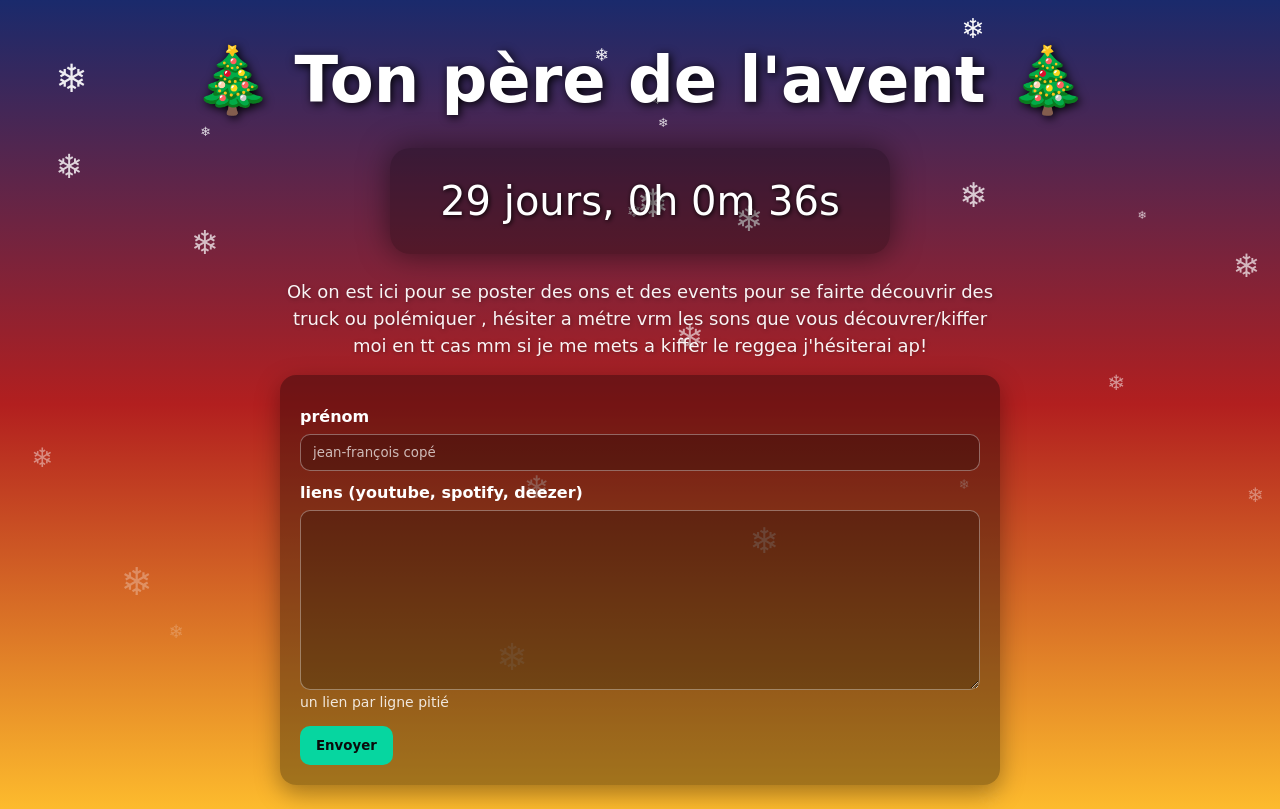
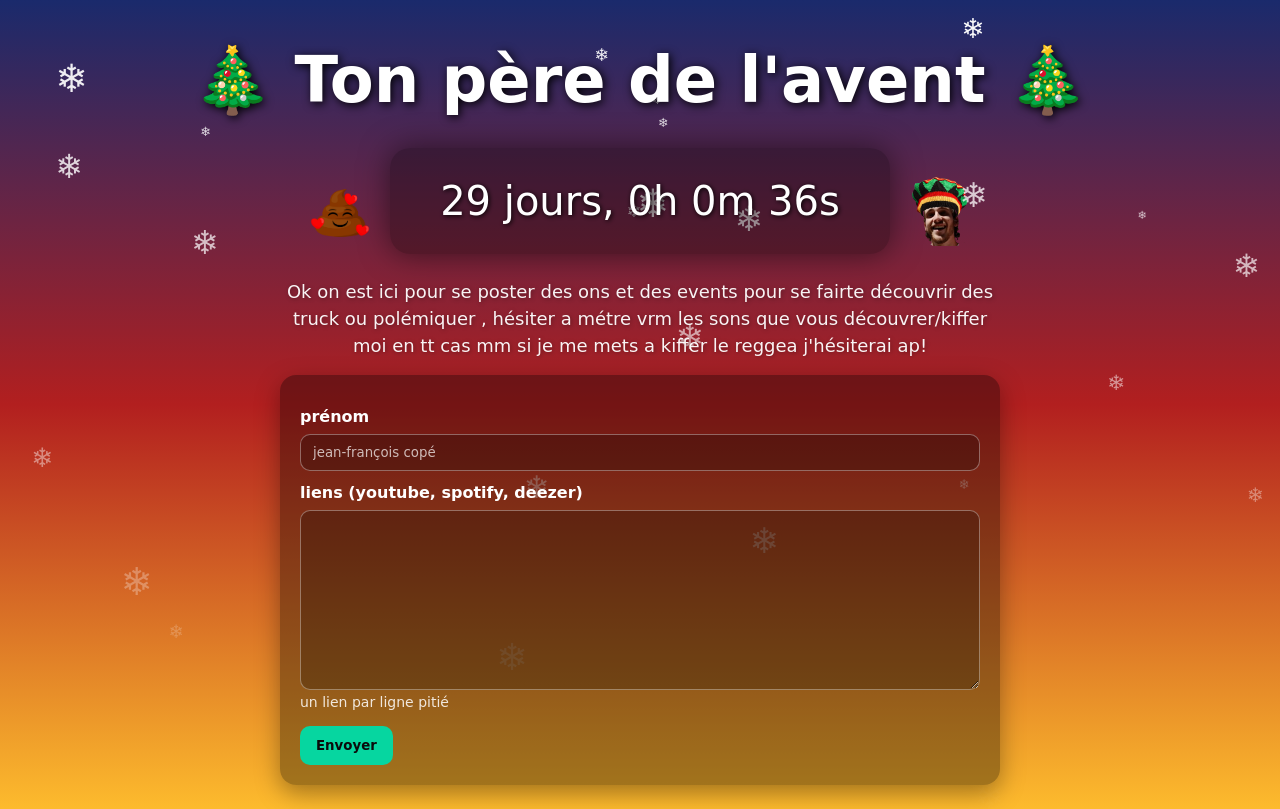
Before and after one commit to ZephyrRaine/tonpere, a website: page public/index.html in a window 1280 px wide. Drawn offline with Linux system fonts and the light colour scheme; a web font is replaced by a local one.

Commit message:
add caca & leop audio buttons

```diff
--- a/public/index.html
+++ b/public/index.html
@@ -4,6 +4,7 @@
   <meta charset="UTF-8">
   <meta name="viewport" content="width=device-width, initial-scale=1.0">
   <title>ton père</title>
+  <link rel="icon" href="/favicon.png" type="image/png">
   <link href="https://fonts.googleapis.com/css2?family=Mountains+of+Christmas:wght@400;700&display=swap" rel="stylesheet">
   <link href="https://fonts.googleapis.com/css2?family=Momo+Signature&display=swap" rel="stylesheet">
   <link rel="stylesheet" href="/style.css">
@@ -12,7 +13,13 @@
 </head>
 <body>
   <h1>🎄 Ton père de l'avent 🎄</h1>
-  <div id="countdown"></div>
+  <div class="countdown-container">
+    <img src="/assets/caca.png" class="caca" onclick="playCaca()"></img>
+    <audio id="caca" src="/assets/caca.mp3"></audio>
+    <div id="countdown"></div>
+    <img src="/assets/leop.png" class="leop" onclick="playLeop()"></img>
+    <audio id="leop" src="/assets/leop.mp3"></audio>
+  </div>
   <div class="description">Ok on est ici pour se poster des ons et des events pour se fairte découvrir des truck ou polémiquer , hésiter a métre vrm les sons que vous découvrer/kiffer moi en tt cas mm si je me mets a kiffer le reggea j'hésiterai ap!</div>
 
   <form method="POST" action="/submit">
@@ -54,6 +61,15 @@
         setTimeout(() => { snowflake.remove(); }, 8000);
     }
     setInterval(createSnowflakes, 200);
+
+    function playCaca() {
+        var caca = document.getElementById("caca");
+        caca.play();
+    }
+    function playLeop() {
+        var leop = document.getElementById("leop");
+        leop.play();
+    }
   </script>
 </body>
 </html>
--- a/public/style.css
+++ b/public/style.css
@@ -103,3 +103,18 @@ p { font-family: 'Momo Signature', cursive; }
     h1 { font-size: 2.2em; }
     #countdown { font-size: 1.3em; }
 }
+
+.countdown-container {
+    display: flex;
+    align-items: center;
+}
+
+.caca, .leop {
+    width: 60px;
+    margin: 20px;
+    cursor: pointer;
+}
+
+.caca:hover, .leop:hover {
+    transform: scale(1.2);
+}
```
Also changed, not shown: public/assets/caca.png (added), public/assets/leop.png (added), public/favicon.png (added), 2 other files.
